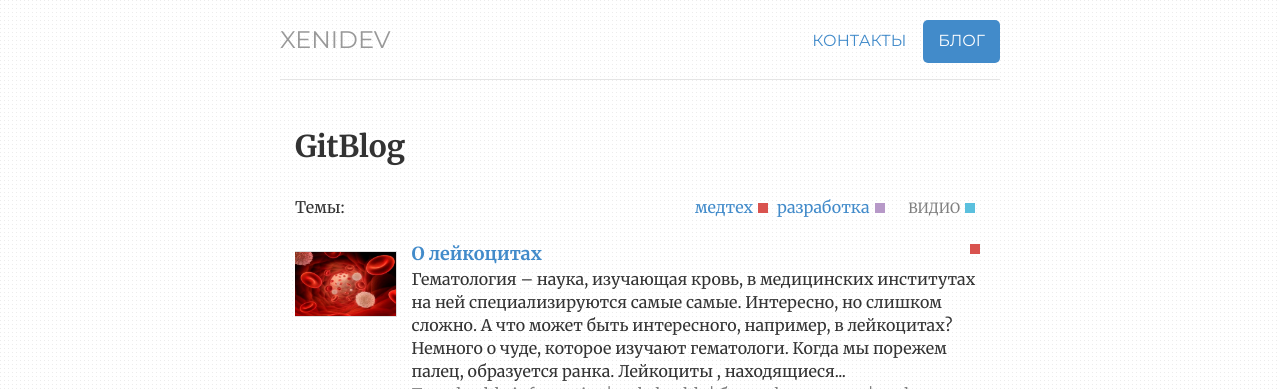
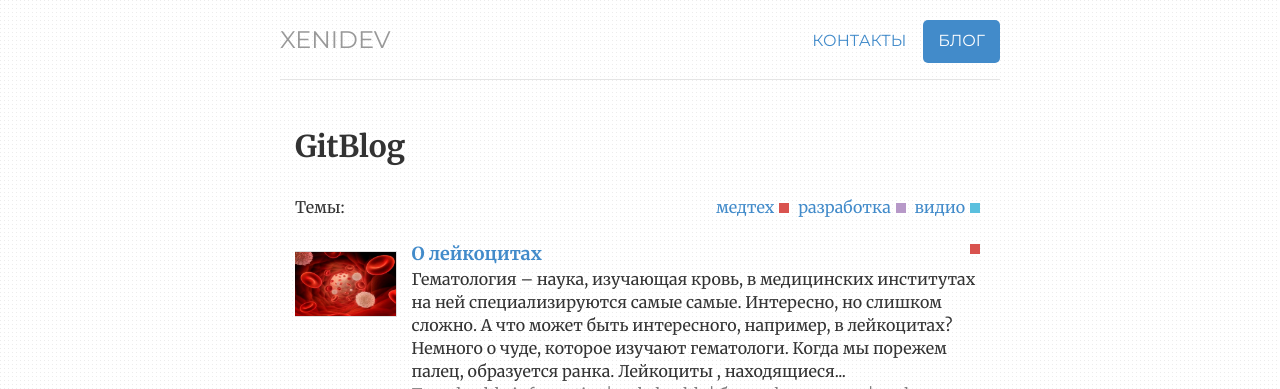
Before and after one commit to ValeraS/xenidev.github.io, a Jekyll site: the page built from notes/index.html, in a window 1280 px wide. Shown: the top 389 px of the page. Built offline with Jekyll 4.4.1, drawn with Linux system fonts in a browser that asks for light colours.

Commit message:
Update index.html

```diff
--- a/notes/index.html
+++ b/notes/index.html
@@ -19,9 +19,9 @@
   <div class="col-sm-8">
     <div class="pull-right">
 
-          <a href="/notes/categories/medtech.html">медтех<span class="badge-category-medtech"></span></a>
+        <a href="/notes/categories/medtech.html">медтех<span class="badge-category-medtech"></span></a>
        <a href="/notes/categories/razrabotka.html">разработка<span class="badge-category-razrabotka"></span> </a>
-       <a class="text-category" href="/notes/categories/video.html">видио<span class="badge-category-video"></a>
+       <a href="/notes/categories/video.html">видио<span class="badge-category-video"></a>
 
     </div>
   </div>
@@ -41,10 +41,10 @@
                {% if post.categories.size > 0 %}
                {% for category in post.categories %}
                {% if post.categories contains 'медтех' %}
-               <span class="badge-category-medtech pull-right"></span>
+               <a href="/notes/categories/medtech.html"><span class="badge-category-medtech pull-right"></span> </a>
                {% endif %}
                {% if post.categories contains 'видио' %}
-               <span class="badge-category-video pull-right"></span>
+               <a href="/notes/categories/video.html"><span class="badge-category-video pull-right"></span> </a>
                {% endif %}
                {% if post.categories contains 'разработка' %}
               <a href="/notes/categories/razrabotka.html"><span class="badge-category-razrabotka pull-right"></span> </a>
```
